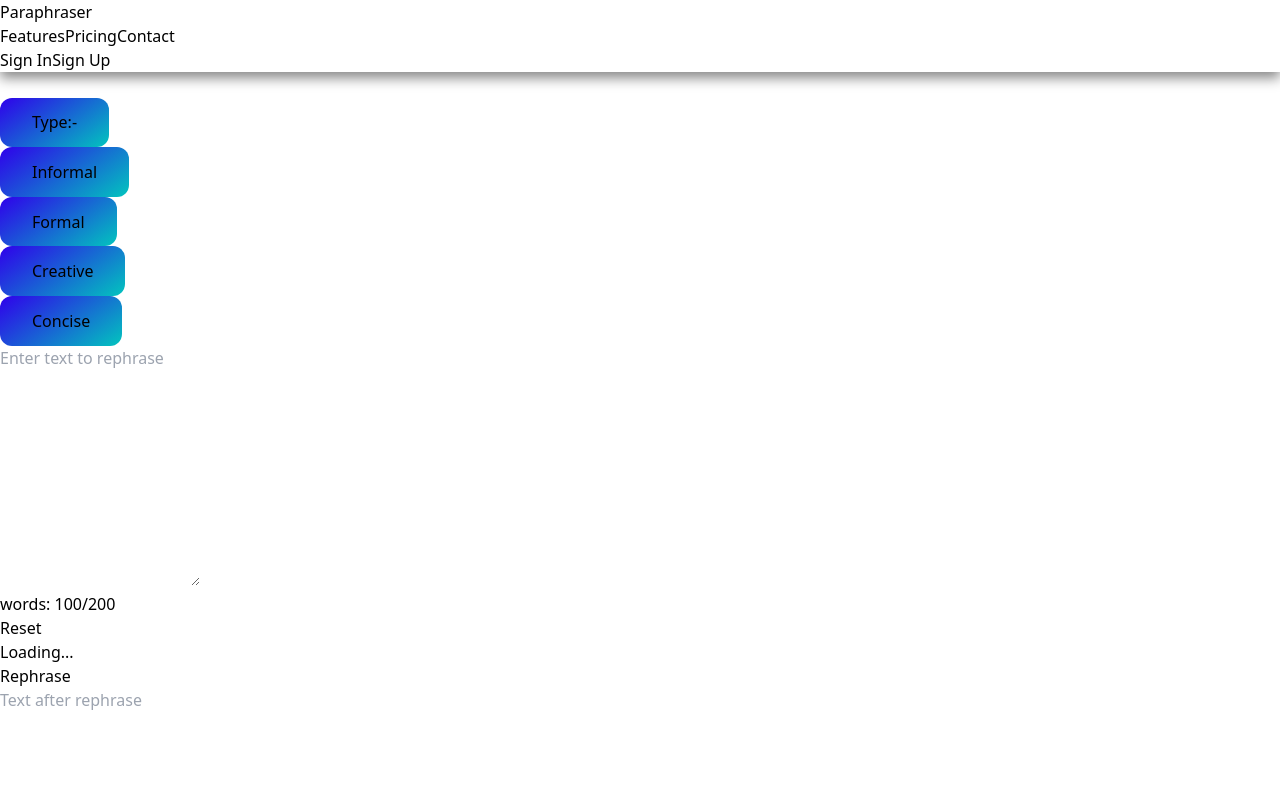
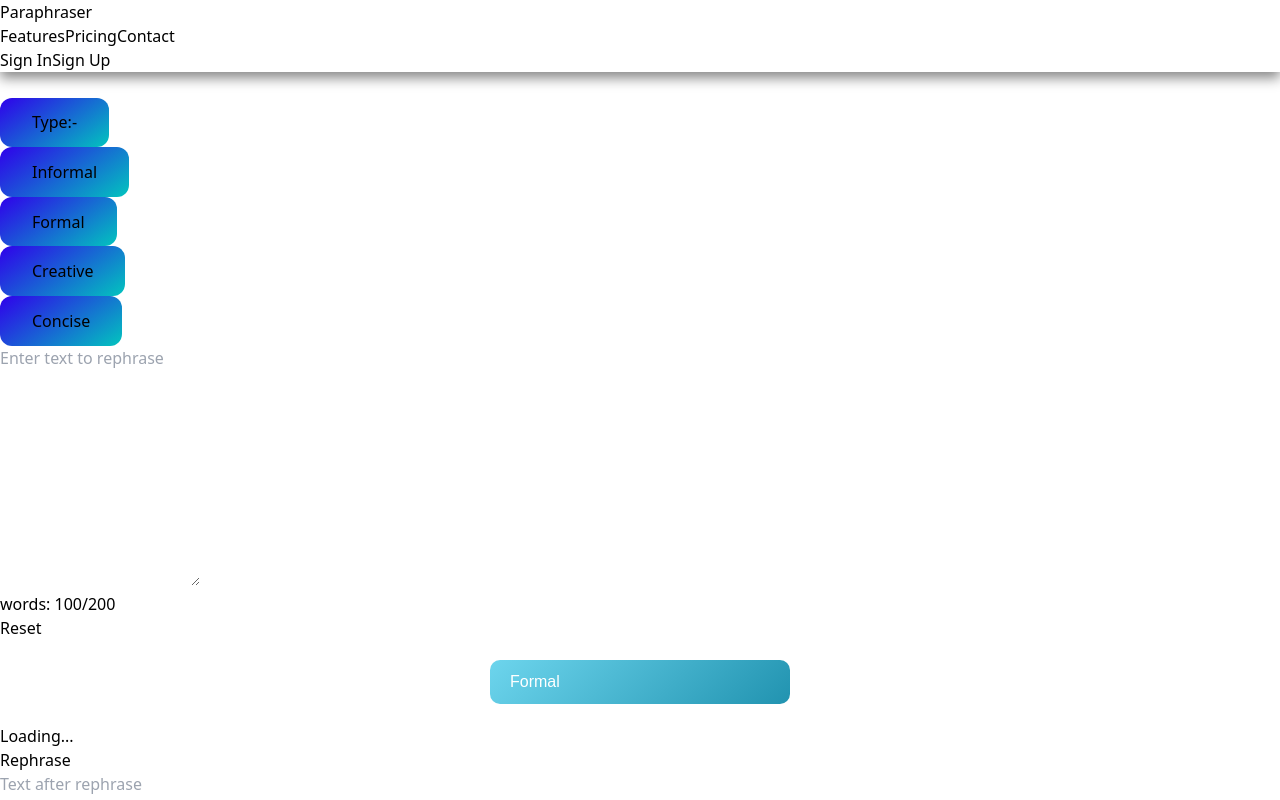
Before and after one commit to virons-hp/rephrasor, a React (Vite) app in the folder frontend/: page / in a window 1280 px wide. Shown: the top 800 px of the page. Built offline with nearby package versions, Linux system fonts and the light colour scheme.

Commit message:
dropdown added

```diff
--- a/frontend/src/components/MainSection.css
+++ b/frontend/src/components/MainSection.css
@@ -11,3 +11,51 @@ padding: 0.8rem 2rem;
 background:  linear-gradient(145deg, #2f00eb, #02c5be);
 
 }
+
+/* Wrapper for select to allow customization */
+.select-wrapper {
+    width: 100%;
+    max-width: 300px;
+    margin: 20px auto;
+    position: relative;
+  }
+
+  /* Style for the dropdown */
+  .styled-select {
+    width: 100%;
+    padding: 10px 20px;
+    border: none;
+    border-radius: 10px;
+    background: linear-gradient(135deg, #6dd5ed, #2193b0);
+    color: white;
+    font-size: 16px;
+    font-family: Arial, sans-serif;
+    cursor: pointer;
+    appearance: none; /* Remove default browser arrow */
+    -webkit-appearance: none;
+    -moz-appearance: none;
+  }
+
+  /* Add a down arrow using pseudo-elements */
+  .styled-select::after {
+    content: "▼";
+    position: absolute;
+    right: 15px;
+    top: 50%;
+    transform: translateY(-50%);
+    pointer-events: none;
+  }
+
+  /* Hover and focus effects */
+  .styled-select:hover,
+  .styled-select:focus {
+    outline: none;
+    background: linear-gradient(135deg, #5dc1e8, #187fa8);
+  }
+
+  /* Styling the options */
+  .styled-select option {
+    background: white; /* Options will inherit parent style */
+    color: black;
+    font-size: 16px;
+  }
--- a/frontend/src/components/MainSection.jsx
+++ b/frontend/src/components/MainSection.jsx
@@ -50,13 +50,23 @@ const MainSection = () => {
                   </div>
                 </div>
                 <div className="loaderDiv w-[20%] bg-slate-200 flex flex-col text-center ">
-                  <div className="h-[50%]">
+                  <div className="h-[50%] flex-col flex justify-between">
+                    <div className="">
+                      <div className="select-wrapper">
+                        <select className="styled-select">
+                          <option value="formal">Formal</option>
+                          <option value="informal">Informal</option>
+                          <option value="concise">Concise</option>
+                          <option value="creative">Creative</option>
+                        </select>
+                      </div>
+                    </div>
                     <div className="loader bg-green-800 text-white  ">
                       Loading...
                     </div>
                   </div>
-                  <div className="h-[50%]   py-3 w-full justify-items-end flex ">
-                    <div className="rephraseButtonDiv  w-full h-full    ">
+                  <div className="h-[50%]   py-3 w-full flex items-end ">
+                    <div className="rephraseButtonDiv  w-full     ">
                       {" "}
                       <button
                         type="submit"
```
